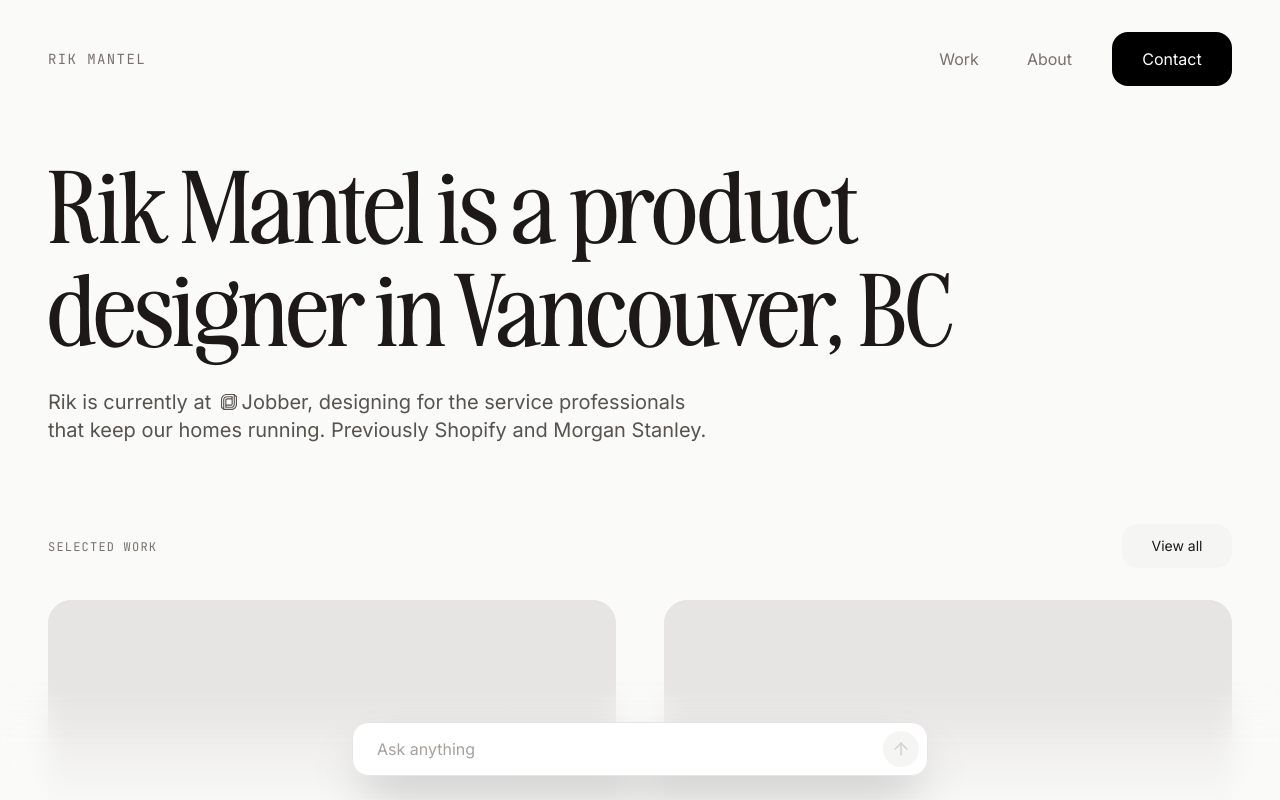
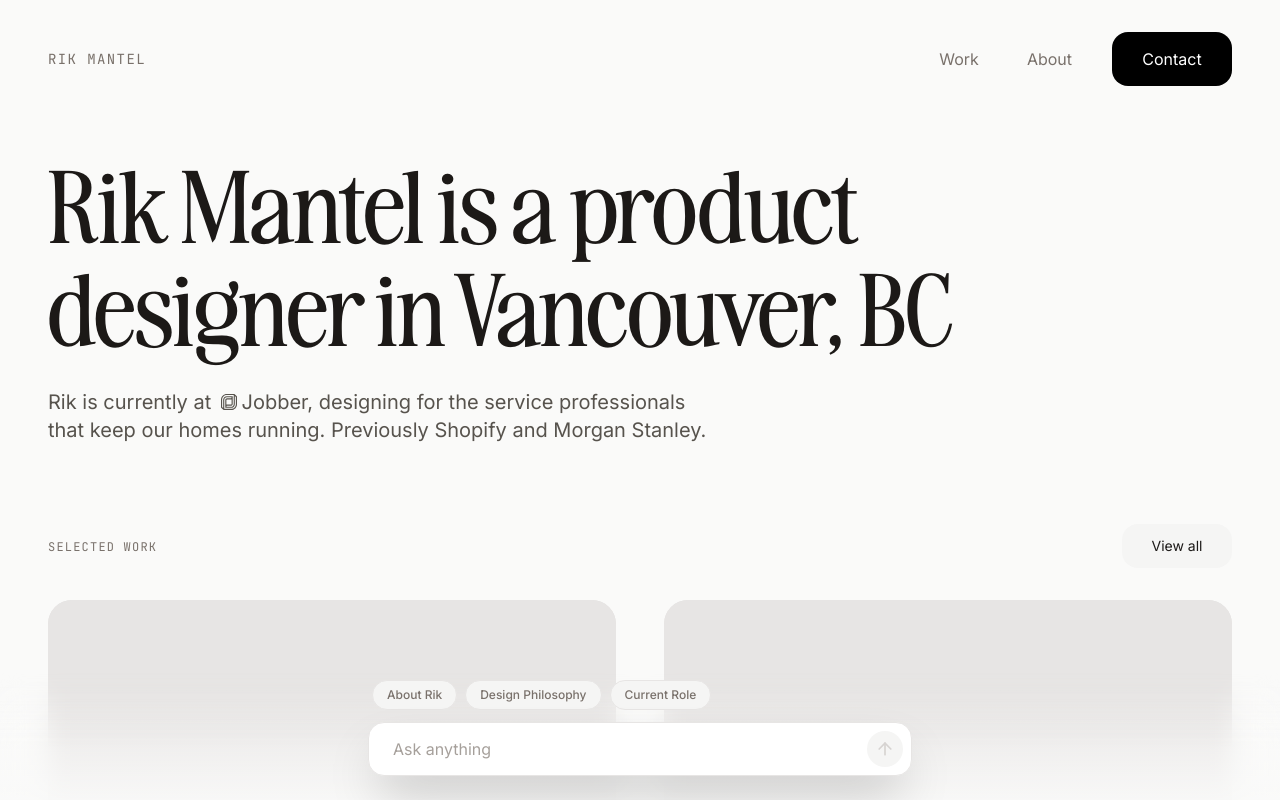
Before and after one commit to rikmantel/rikm-portfolio, a Next.js app: page / in a window 1280 px wide. Shown: the top 800 px of the page. Built offline with nearby package versions, Linux system fonts and the light colour scheme.

Commit message:
added preseed conversaiton buttons

```diff
--- a/src/components/chat/ChatBar.tsx
+++ b/src/components/chat/ChatBar.tsx
@@ -2,6 +2,7 @@
 
 import { useChat } from "./ChatContext";
 import { ChatInput } from "./ChatInput";
+import { ChatChips } from "./ChatChips";
 import { AnimatePresence, motion } from "framer-motion";
 
 {/* className={clsx(
@@ -25,8 +26,8 @@
                         className="relative h-32 flex items-end justify-center pb-6"
                     >
                         <div className="absolute inset-0 bg-gradient-to-t from-stone-50/90 via-stone-50/40 to-transparent backdrop-blur-md [mask-image:linear-gradient(to_top,black_40%,transparent)] pointer-events-none" />
-                        <div className="relative w-full max-w-4xl px-4 flex justify-center pointer-events-auto">
-
+                        <div className="relative w-full max-w-xl px-4 flex flex-col items-start justify-end pointer-events-auto">
+                            <ChatChips />
                             <ChatInput
                                 className="w-full max-w-xl bg-white shadow-2xl transition-shadow duration-300 rounded-2xl"
                                 autoFocus={false}
--- /dev/null
+++ b/src/components/chat/ChatChips.tsx
@@ -0,0 +1,73 @@
+"use client";
+
+import { usePathname } from "next/navigation";
+import { useChat } from "./ChatContext";
+import { motion, AnimatePresence } from "framer-motion";
+
+const CHIPS_BY_ROUTE: Record<string, string[]> = {
+    "/": ["About Rik", "Design Philosophy", "Current Role"],
+    "/about": ["Experience", "Education", "Contact"],
+    "/work": ["Design Process", "Recent Projects", "Collaboration Style"],
+};
+
+const chipVariants = {
+    hidden: { opacity: 0, x: 6 },
+    visible: (index: number) => ({
+        opacity: 1,
+        x: 0,
+        transition: {
+            delay: index * 0.05,
+            duration: 0.5,
+            ease: "easeOut",
+        },
+    }),
+    exit: {
+        opacity: 0,
+        x: -6,
+        transition: {
+            duration: 0.2,
+            ease: "easeInOut",
+        },
+    },
+};
+
+// Fallback chips if route doesn't match
+const DEFAULT_CHIPS = ["Tell me about Rik", "Show me his work"];
+
+export function ChatChips() {
+    const pathname = usePathname();
+    const { sendMessage } = useChat();
+
+    // Get chips for current route or use default.
+    // Also handle dynamic routes (like /work/slug) by checking if it starts with /work/
+    let chips = CHIPS_BY_ROUTE[pathname];
+
+    if (!chips) {
+        if (pathname.startsWith("/work/")) {
+            chips = ["Project Details", "Role & Responsibilities", "Outcomes"];
+        } else {
+            chips = DEFAULT_CHIPS;
+        }
+    }
+
+    return (
+        <div className="flex items-center justify-start gap-2 mb-3 w-full pl-1">
+            <AnimatePresence mode="wait">
+                {chips.map((chip, index) => (
+                    <motion.button
+                        key={`${pathname}-${chip}`}
+                        custom={index}
+                        variants={chipVariants}
+                        initial="hidden"
+                        animate="visible"
+                        exit="exit"
+                        onClick={() => sendMessage(chip)}
+                        className="px-3.5 py-1.5 bg-stone-100 border border-stone-200  rounded-full text-xs font-medium text-stone-500 hover:bg-stone-100 hover:text-stone-600 cursor-pointer pointer-events-auto transition-colors duration-200"
+                    >
+                        {chip}
+                    </motion.button>
+                ))}
+            </AnimatePresence>
+        </div>
+    );
+}
--- a/src/components/chat/ChatContext.tsx
+++ b/src/components/chat/ChatContext.tsx
@@ -16,6 +16,7 @@
     setIsLoading: (loading: boolean) => void;
     inputValue: string;
     setInputValue: (value: string) => void;
+    sendMessage: (content: string) => Promise<void>;
 }
 
 const ChatContext = createContext<ChatContextType | undefined>(undefined);
@@ -30,6 +31,32 @@
         setMessages((prev) => [...prev, message]);
     };
 
+    const sendMessage = async (content: string) => {
+        if (!content.trim() || isLoading) return;
+
+        setIsOpen(true);
+        addMessage({ role: "user", content });
+        setIsLoading(true);
+
+        try {
+            const res = await fetch("/api/chat", {
+                method: "POST",
+                headers: { "Content-Type": "application/json" },
+                body: JSON.stringify({ message: content }),
+            });
+
+            if (!res.ok) throw new Error("Failed to fetch");
+
+            const data = await res.json();
+            addMessage({ role: "assistant", content: data.content });
+        } catch (error) {
+            console.error(error);
+            addMessage({ role: "assistant", content: "Sorry, something went wrong. Please try again." });
+        } finally {
+            setIsLoading(false);
+        }
+    };
+
     return (
         <ChatContext.Provider
             value={{
@@ -41,6 +68,7 @@
                 setIsLoading,
                 inputValue,
                 setInputValue,
+                sendMessage,
             }}
         >
             {children}
--- a/src/components/chat/ChatInput.tsx
+++ b/src/components/chat/ChatInput.tsx
@@ -11,35 +11,15 @@
 }
 
 export function ChatInput({ className, autoFocus, ...props }: ChatInputProps) {
-    const { setIsOpen, addMessage, setIsLoading, isLoading, inputValue, setInputValue } = useChat();
+    const { sendMessage, isLoading, inputValue, setInputValue } = useChat();
 
     const handleSubmit = async (e: FormEvent) => {
         e.preventDefault();
         if (!inputValue.trim() || isLoading) return;
 
-        const userMessage = inputValue.trim();
+        const message = inputValue.trim();
         setInputValue("");
-        setIsOpen(true);
-        addMessage({ role: "user", content: userMessage });
-        setIsLoading(true);
-
-        try {
-            const res = await fetch("/api/chat", {
-                method: "POST",
-                headers: { "Content-Type": "application/json" },
-                body: JSON.stringify({ message: userMessage }),
-            });
-
-            if (!res.ok) throw new Error("Failed to fetch");
-
-            const data = await res.json();
-            addMessage({ role: "assistant", content: data.content });
-        } catch (error) {
-            console.error(error);
-            addMessage({ role: "assistant", content: "Sorry, something went wrong. Please try again." });
-        } finally {
-            setIsLoading(false);
-        }
+        await sendMessage(message);
     };
 
     return (
```
